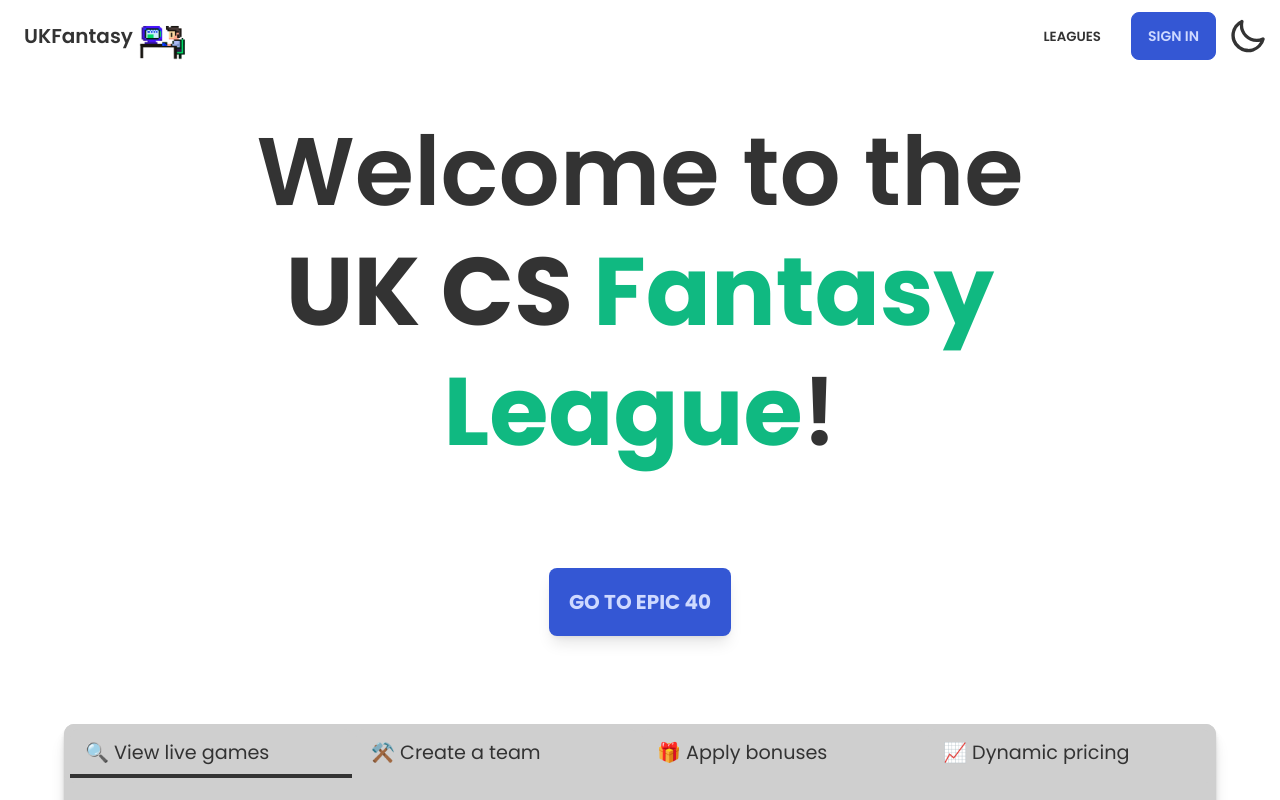
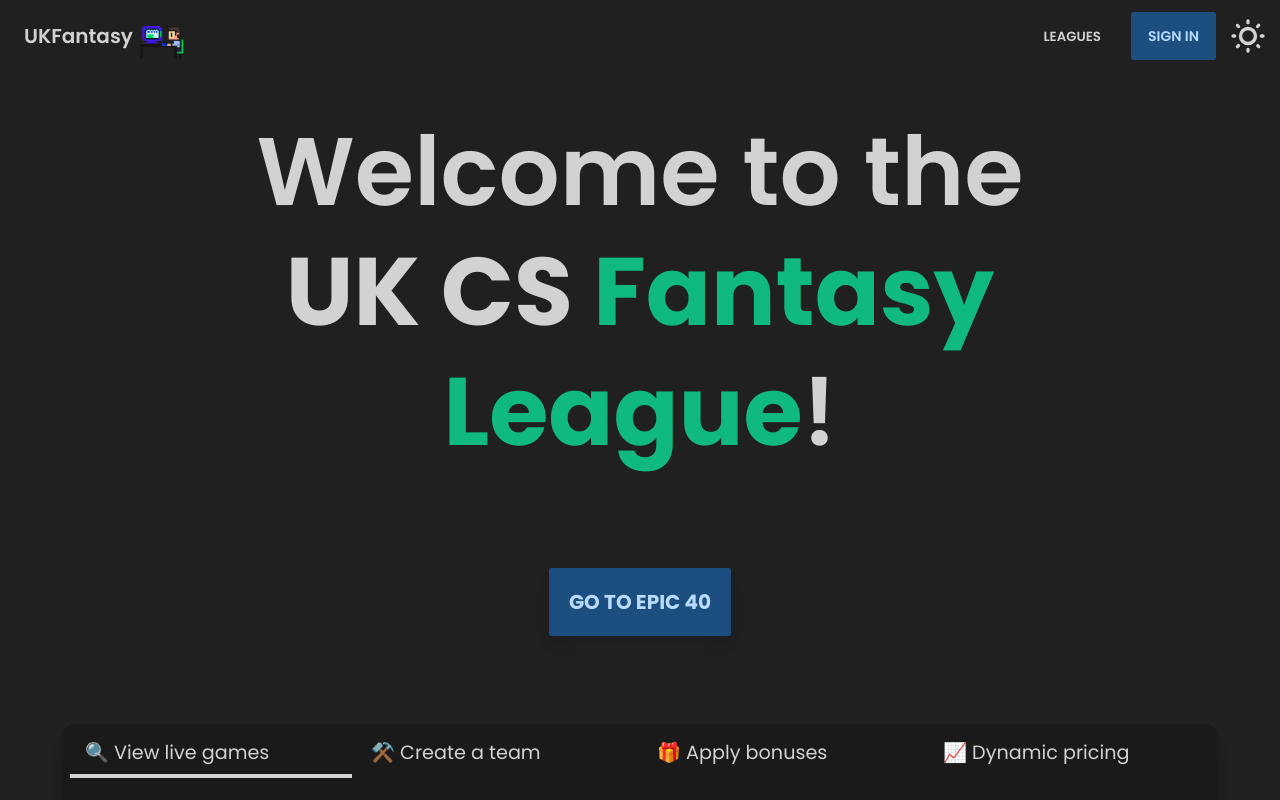
Before and after one commit to FlynnFc/UKFantasy, a Next.js app: page / in a window 1280 px wide. Shown: the top 800 px of the page. Built offline with nearby package versions, Linux system fonts and the light colour scheme; no server answers.

Commit message:
finialsing a theme

```diff
--- a/src/components/Navbar.tsx
+++ b/src/components/Navbar.tsx
@@ -33,46 +33,12 @@ const Navbar = () => {
     else setScrolled(false);
   }, [y]);
 
-  useEffect(() => {
-    const localTheme = localStorage.getItem("theme");
+  const themeHandler = () => {
+    console.log(darkmode);
     const bodyEl = document.querySelector("body");
-    const userPrefered = localStorage.getItem("darkmode");
-    if (userPrefered && localTheme) {
-      const themes: theme = localTheme.split(",");
-      setTheme(themes);
-      const selectedTheme: string = themes[
-        userPrefered === "true" ? 1 : 0
-      ] as string;
-      bodyEl?.setAttribute("data-theme", selectedTheme);
-    } else {
-      const isBrowserSetToDark = window.matchMedia(
-        "(prefers-color-scheme: dark)"
-      ).matches;
-
-      if (localTheme) {
-        const themes: theme = localTheme.split(",");
-        setTheme(themes);
-
-        const selectedTheme: string = themes[darkmode ? 1 : 0] as string;
-        bodyEl?.setAttribute("data-theme", selectedTheme);
-      } else {
-        localStorage.setItem("theme", "myThemeLight,mytheme");
-        bodyEl?.setAttribute(
-          "data-theme",
-          isBrowserSetToDark ? "mytheme" : "myThemeLight"
-        );
-      }
-    }
-  }, [darkmode]);
-
-  const themeHandler = () => {
+    console.log(darkmode ? "business" : "corporate");
+    bodyEl?.setAttribute("data-theme", darkmode ? "business" : "corporate");
     setDarkMode((prev) => !prev);
-
-    const bodyEl = document.querySelector("body");
-    // eslint-disable-next-line @typescript-eslint/no-non-null-assertion
-    const chosenTheme: string = theme[darkmode ? 1 : 0]!;
-    localStorage.setItem("darkmode", darkmode ? "true" : "false");
-    bodyEl?.setAttribute("data-theme", chosenTheme);
   };
 
   return (
@@ -84,7 +50,7 @@ const Navbar = () => {
       <div className="flex w-full justify-between">
         <div className="flex space-x-4">
           <Link href={"/"}>
-            <div className="rounded-btn btn flex cursor-pointer items-center justify-center border-none bg-inherit text-sm font-semibold normal-case text-base-content hover:bg-base-300 md:text-xl">
+            <div className="btn rounded-btn flex cursor-pointer items-center justify-center border-none bg-inherit text-sm font-semibold normal-case text-base-content hover:bg-base-300 md:text-xl">
               <span
                 className={`mb-3 ${
                   scrolled ? "text-neutral-content" : "text-base-content"
@@ -108,21 +74,19 @@ const Navbar = () => {
               data-toggle-theme="business,corporate"
               type="checkbox"
             />
-
             <svg
               className="swap-on h-7 w-7 fill-current md:h-10 md:w-10"
               xmlns="http://www.w3.org/2000/svg"
               viewBox="0 0 24 24"
             >
-              <path d="M5.64,17l-.71.71a1,1,0,0,0,0,1.41,1,1,0,0,0,1.41,0l.71-.71A1,1,0,0,0,5.64,17ZM5,12a1,1,0,0,0-1-1H3a1,1,0,0,0,0,2H4A1,1,0,0,0,5,12Zm7-7a1,1,0,0,0,1-1V3a1,1,0,0,0-2,0V4A1,1,0,0,0,12,5ZM5.64,7.05a1,1,0,0,0,.7.29,1,1,0,0,0,.71-.29,1,1,0,0,0,0-1.41l-.71-.71A1,1,0,0,0,4.93,6.34Zm12,.29a1,1,0,0,0,.7-.29l.71-.71a1,1,0,1,0-1.41-1.41L17,5.64a1,1,0,0,0,0,1.41A1,1,0,0,0,17.66,7.34ZM21,11H20a1,1,0,0,0,0,2h1a1,1,0,0,0,0-2Zm-9,8a1,1,0,0,0-1,1v1a1,1,0,0,0,2,0V20A1,1,0,0,0,12,19ZM18.36,17A1,1,0,0,0,17,18.36l.71.71a1,1,0,0,0,1.41,0,1,1,0,0,0,0-1.41ZM12,6.5A5.5,5.5,0,1,0,17.5,12,5.51,5.51,0,0,0,12,6.5Zm0,9A3.5,3.5,0,1,1,15.5,12,3.5,3.5,0,0,1,12,15.5Z" />
+              <path d="M21.64,13a1,1,0,0,0-1.05-.14,8.05,8.05,0,0,1-3.37.73A8.15,8.15,0,0,1,9.08,5.49a8.59,8.59,0,0,1,.25-2A1,1,0,0,0,8,2.36,10.14,10.14,0,1,0,22,14.05,1,1,0,0,0,21.64,13Zm-9.5,6.69A8.14,8.14,0,0,1,7.08,5.22v.27A10.15,10.15,0,0,0,17.22,15.63a9.79,9.79,0,0,0,2.1-.22A8.11,8.11,0,0,1,12.14,19.73Z" />
             </svg>
-
             <svg
               className="swap-off h-7 w-7 fill-current md:h-10 md:w-10"
               xmlns="http://www.w3.org/2000/svg"
               viewBox="0 0 24 24"
             >
-              <path d="M21.64,13a1,1,0,0,0-1.05-.14,8.05,8.05,0,0,1-3.37.73A8.15,8.15,0,0,1,9.08,5.49a8.59,8.59,0,0,1,.25-2A1,1,0,0,0,8,2.36,10.14,10.14,0,1,0,22,14.05,1,1,0,0,0,21.64,13Zm-9.5,6.69A8.14,8.14,0,0,1,7.08,5.22v.27A10.15,10.15,0,0,0,17.22,15.63a9.79,9.79,0,0,0,2.1-.22A8.11,8.11,0,0,1,12.14,19.73Z" />
+              <path d="M5.64,17l-.71.71a1,1,0,0,0,0,1.41,1,1,0,0,0,1.41,0l.71-.71A1,1,0,0,0,5.64,17ZM5,12a1,1,0,0,0-1-1H3a1,1,0,0,0,0,2H4A1,1,0,0,0,5,12Zm7-7a1,1,0,0,0,1-1V3a1,1,0,0,0-2,0V4A1,1,0,0,0,12,5ZM5.64,7.05a1,1,0,0,0,.7.29,1,1,0,0,0,.71-.29,1,1,0,0,0,0-1.41l-.71-.71A1,1,0,0,0,4.93,6.34Zm12,.29a1,1,0,0,0,.7-.29l.71-.71a1,1,0,1,0-1.41-1.41L17,5.64a1,1,0,0,0,0,1.41A1,1,0,0,0,17.66,7.34ZM21,11H20a1,1,0,0,0,0,2h1a1,1,0,0,0,0-2Zm-9,8a1,1,0,0,0-1,1v1a1,1,0,0,0,2,0V20A1,1,0,0,0,12,19ZM18.36,17A1,1,0,0,0,17,18.36l.71.71a1,1,0,0,0,1.41,0,1,1,0,0,0,0-1.41ZM12,6.5A5.5,5.5,0,1,0,17.5,12,5.51,5.51,0,0,0,12,6.5Zm0,9A3.5,3.5,0,1,1,15.5,12,3.5,3.5,0,0,1,12,15.5Z" />
             </svg>
           </label>
         </div>
--- a/src/components/Table.jsx
+++ b/src/components/Table.jsx
@@ -51,19 +51,18 @@ const Table = (props) => {
         return;
       } else {
         setChecker((prev) => new Set([...prev, el.id]));
-        const points = 0;
-        const bonusPoints = 0;
+        let points = 0;
+        let bonusPoints = 0;
+
         el.SelectedPlayer.forEach((element) => {
           const allPoints = element.Player.playerPoints;
-          allPoints.forEach((el) => {
-            if (el.league === query.league) {
-              points += el.points;
-              console.log(el.league);
-              bonusPoints += bonusFinder(element, el);
+          allPoints.forEach((ppoints) => {
+            if (ppoints.league === query.league) {
+              points += ppoints.points;
+              bonusPoints += bonusFinder(element, ppoints);
             }
           });
         });
-
         setPlayerData((prev) => {
           return [
             ...prev,
--- a/src/pages/_document.tsx
+++ b/src/pages/_document.tsx
@@ -11,7 +11,7 @@ export default function Document() {
           rel="stylesheet"
         />
       </Head>
-      <body data-theme="">
+      <body data-theme="business">
         <Main />
         <NextScript />
       </body>
--- a/tailwind.config.cjs
+++ b/tailwind.config.cjs
@@ -9,52 +9,51 @@ module.exports = {
   daisyui: {
     styled: true,
     themes: [
-      {
-        mytheme: {
-          primary: "#3457d4",
-          secondary: "#463AA2",
-          accent: "#F471B5",
-          neutral: "#1E293B",
-          "base-100": "#1d232a",
-          info: "#93E7FB",
-          success: "#81CFD1",
-          warning: "#EFD7BB",
-          error: "#E58B8B",
-        },
-        myThemeLight: {
-          primary: "#3457d4",
-          secondary: "#463aa1",
-          accent: "#c149ad",
-          neutral: "#1E293B",
-          "base-100": "#FFF",
-          info: "#93e6fb",
-          success: "#80ced1",
-          warning: "#efd8bd",
-          error: "#e58b8b",
-        },
-        myHalloween: {
-          primary: "#f28c18",
-          secondary: "#f5a448",
-          accent: "#187EF2",
-          neutral: "#141212",
-          "base-100": "#2b2b2b",
-          info: "#2463eb",
-          success: "#16a249",
-          warning: "#db7706",
-          error: "#dc2828",
-        },
-        myHalloweenlight: {
-          primary: "#f28c18",
-          secondary: "#f5a448",
-          accent: "#187EF2",
-          neutral: "#141212",
-          "base-100": "#e4e2dd",
-          info: "#2463eb",
-          success: "#16a249",
-          warning: "#db7706",
-          error: "#dc2828",
-        },
-      },
+      //   mytheme: {
+      //     primary: "#3457d4",
+      //     secondary: "#463AA2",
+      //     accent: "#F471B5",
+      //     neutral: "#1E293B",
+      //     "base-100": "#1d232a",
+      //     info: "#93E7FB",
+      //     success: "#81CFD1",
+      //     warning: "#EFD7BB",
+      //     error: "#E58B8B",
+      //   },
+      //   myThemeLight: {
+      //     primary: "#3457d4",
+      //     secondary: "#463aa1",
+      //     accent: "#c149ad",
+      //     neutral: "#1E293B",
+      //     "base-100": "#FFF",
+      //     info: "#93e6fb",
+      //     success: "#80ced1",
+      //     warning: "#efd8bd",
+      //     error: "#e58b8b",
+      //   },
+      //   myHalloween: {
+      //     primary: "#f28c18",
+      //     secondary: "#f5a448",
+      //     accent: "#187EF2",
+      //     neutral: "#141212",
+      //     "base-100": "#2b2b2b",
+      //     info: "#2463eb",
+      //     success: "#16a249",
+      //     warning: "#db7706",
+      //     error: "#dc2828",
+      //   },
+      //   myHalloweenlight: {
+      //     primary: "#f28c18",
+      //     secondary: "#f5a448",
+      //     accent: "#187EF2",
+      //     neutral: "#141212",
+      //     "base-100": "#e4e2dd",
+      //     info: "#2463eb",
+      //     success: "#16a249",
+      //     warning: "#db7706",
+      //     error: "#dc2828",
+      //   },
+      // },
       "winter",
       "bumblebee",
       "halloween",
```
